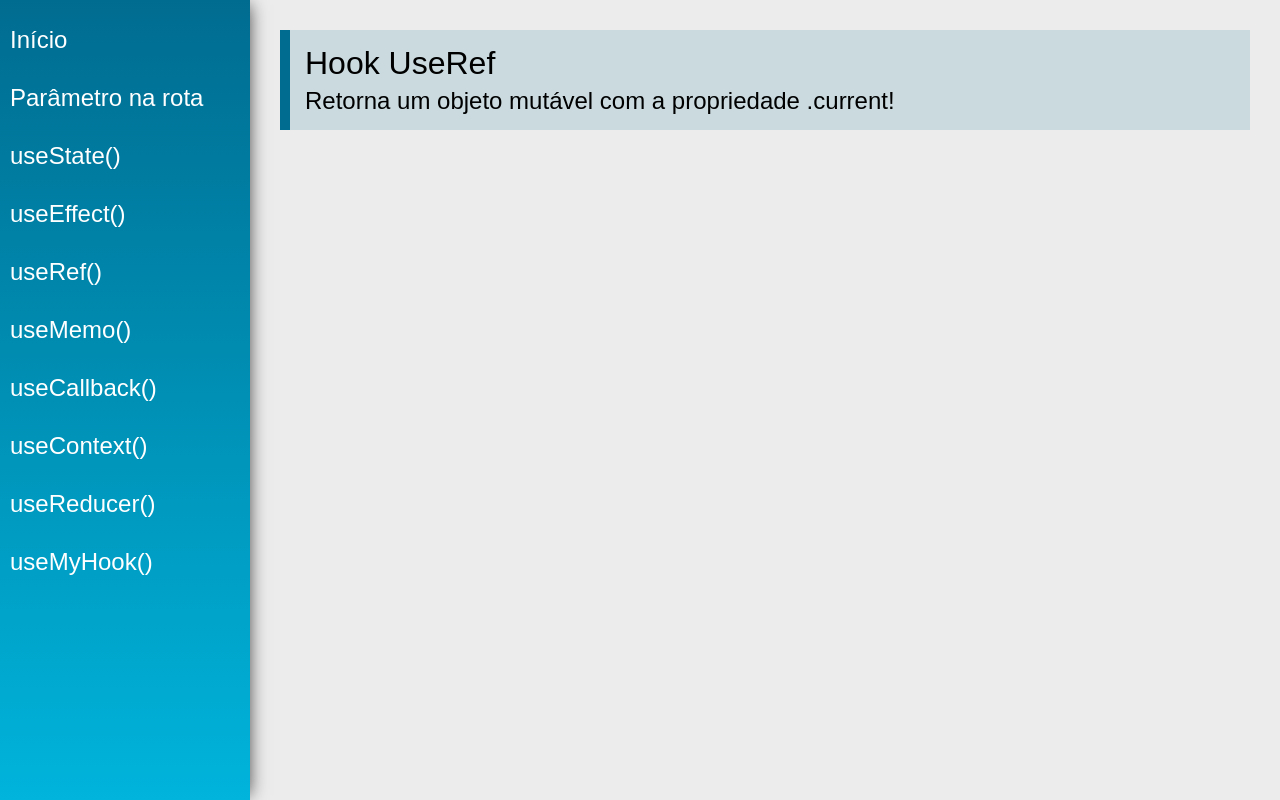
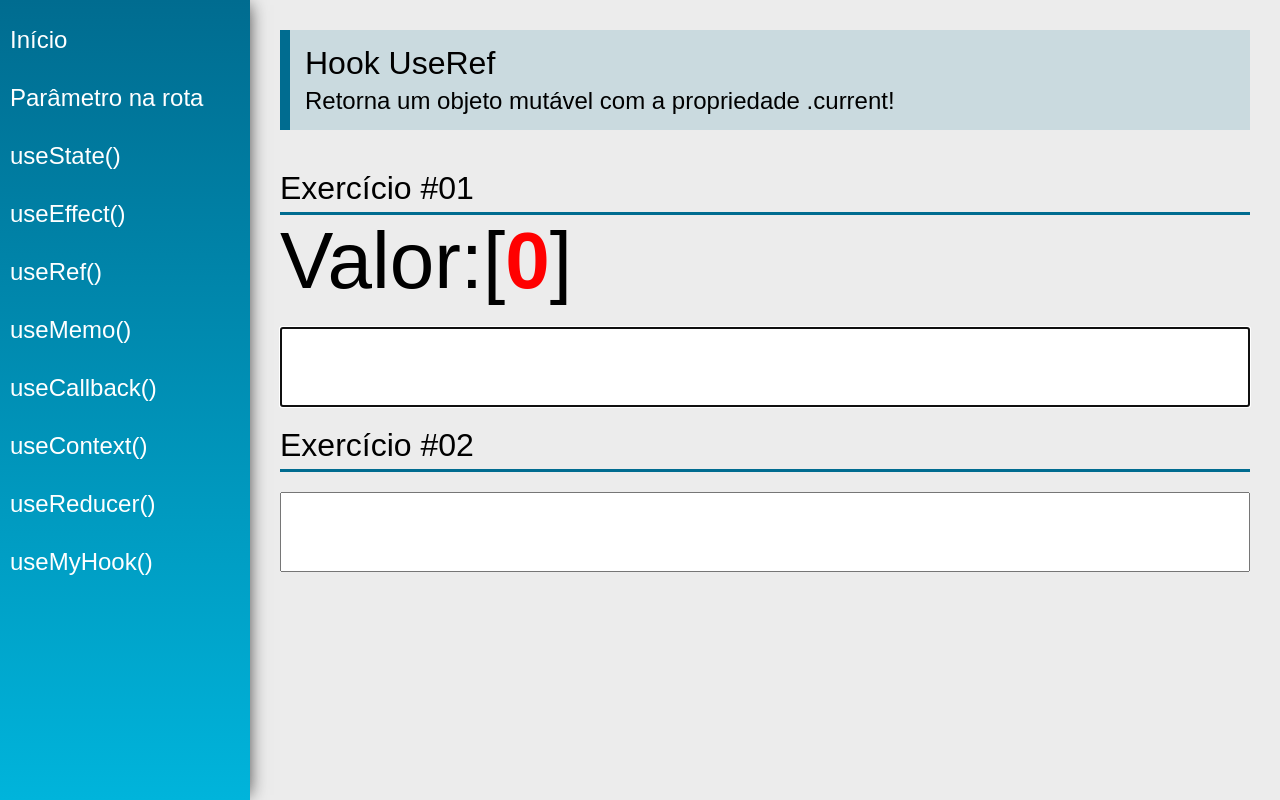
Before and after one commit to evertonwalker/react-router, a React (Create React App) app: page /useRef in a window 1280 px wide. Built offline with nearby package versions, Linux system fonts and the light colour scheme.

Commit message:
use ref exemplo 2

```diff
--- a/src/views/examples/UseRef.jsx
+++ b/src/views/examples/UseRef.jsx
@@ -1,15 +1,57 @@
-import React from 'react'
-import PageTitle from '../../components/layout/PageTitle'
+import React, { useEffect, useRef, useState } from "react";
+import PageTitle from "../../components/layout/PageTitle";
+import SectionTitle from "../../components/layout/SectionTitle";
 
 const UseRef = (props) => {
+  const [value1, setValue1] = useState("");
+  const [value2, setValue2] = useState("");
+  const count = useRef(0);
+  const myInput1 = useRef(null);
+  const myInput2 = useRef(null);
+
+  useEffect(() => {
+    count.current = count.current + 1;
+    myInput2.current.focus();
+  }, [value1]);
+
+  useEffect(() => {
+    count.current++;
+    myInput1.current.focus();
+  }, [value2]);
+
   return (
     <div className="UseRef">
       <PageTitle
         title="Hook UseRef"
         subtitle="Retorna um objeto mutável com a propriedade .current!"
       />
+
+      <SectionTitle title="Exercício #01" />
+      <div>
+        <span className="text">Valor:</span>
+        <span className="text">{value1}[</span>
+        <span className="text red">{count.current}</span>
+        <span className="text">]</span>
       </div>
-    )
-}
 
-export default UseRef
+      <input
+        type="text"
+        className="input"
+        value={value1}
+        ref={myInput1}
+        onChange={(e) => setValue1(e.target.value)}
+      />
+
+      <SectionTitle title="Exercício #02" />
+      <input
+        type="text"
+        className="input"
+        value={value2}
+        ref={myInput2}
+        onChange={(e) => setValue2(e.target.value)}
+      />
+    </div>
+  );
+};
+
+export default UseRef;
```
Also changed, not shown: 1 other file (tests, documents, lock files or other folders). Lines whose indentation alone changed are shown as unchanged.
